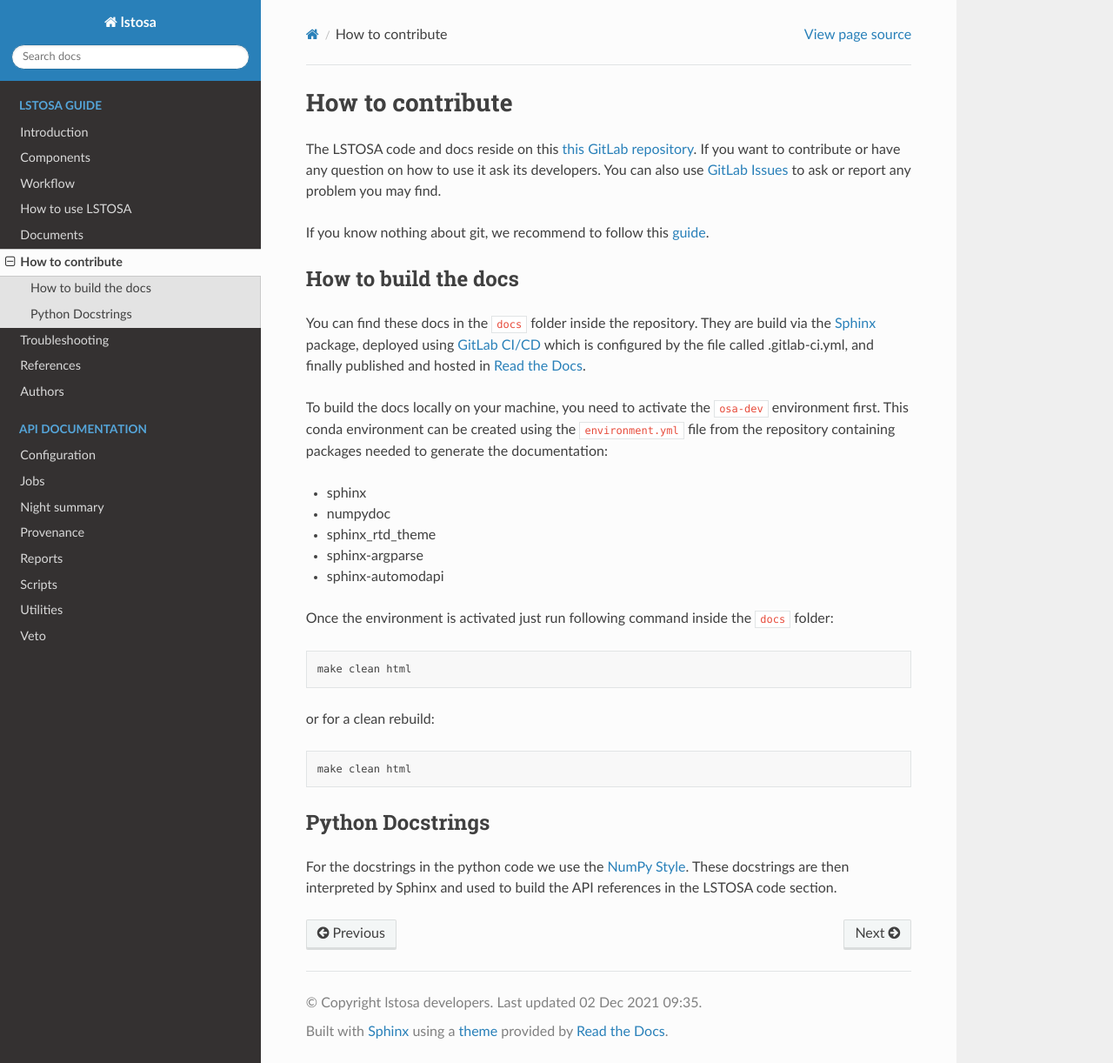
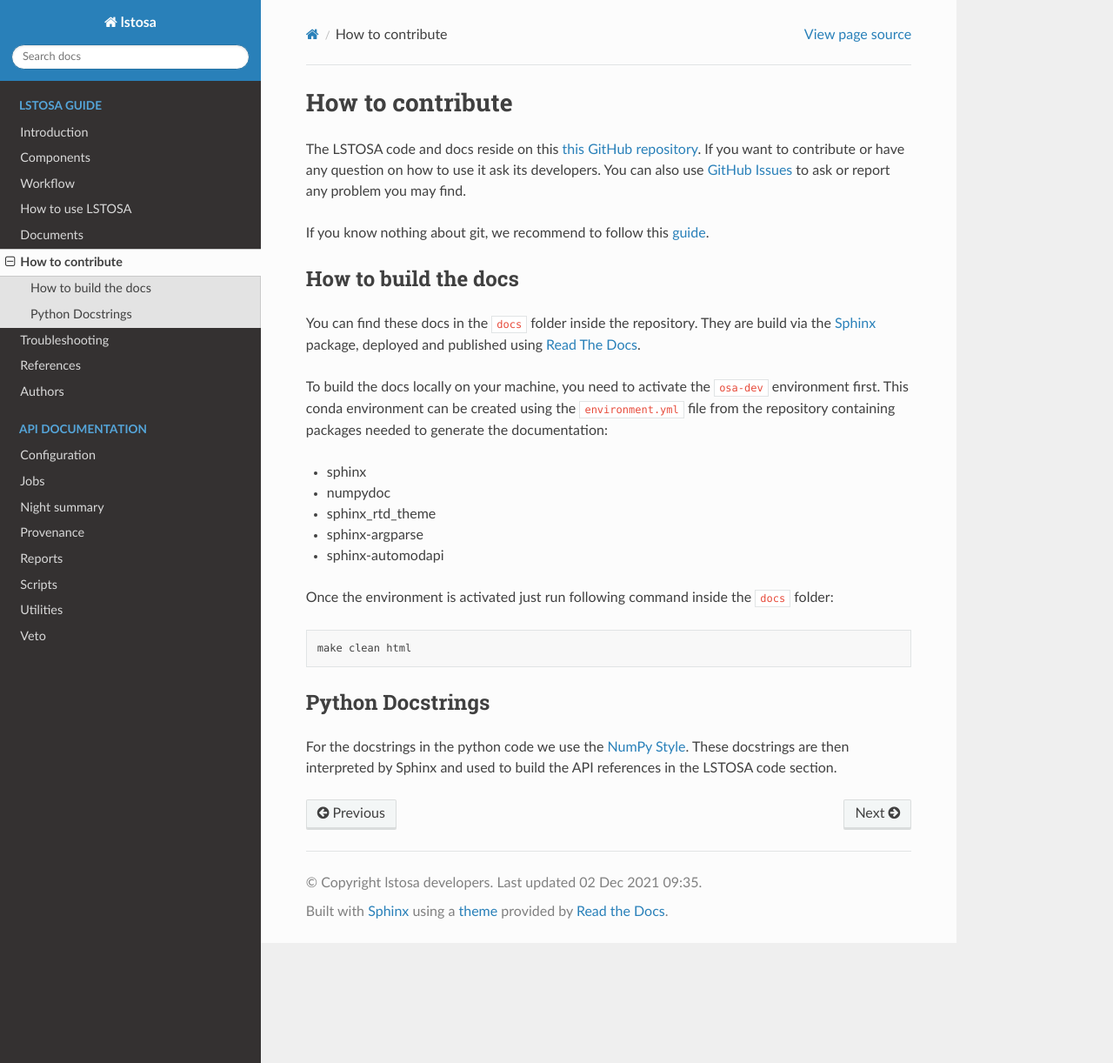
Before and after one commit to cta-observatory/lstosa, a Sphinx documentation site: the page built from docs/contribute.rst, in a window 1280 px wide and 1222 px high. Shown: the whole window at 87% size. Built offline with Sphinx 7.4.7 and the Read the Docs theme 2.0.0, drawn with Linux system fonts in a browser that asks for light colours.

Commit message:
update to new repository links

```diff
--- a/docs/authors.rst
+++ b/docs/authors.rst
@@ -4,7 +4,7 @@ Authors
 =======
 
 To see who contributed to LSTOSA repository, please visit the
-`GitLab contributors page <https://gitlab.cta-observatory.org/cta-array-elements/lst/analysis/lstosa/-/graphs/master>`__
+`contributors page <https://github.com/cta-observatory/lstosa/graphs/contributors>`__
 (in alphabetical order):
 
 * Andrés Baquero, UCM, Spain
--- a/docs/configuration.rst
+++ b/docs/configuration.rst
@@ -20,7 +20,7 @@ Config
 It reads the ``.cfg`` file containing the paths and configuration parameters. An example
 of this LSTOSA config file can be found in the repository `cfg/sequencer.cfg`_.
 
-.. _`cfg/sequencer.cfg`: https://gitlab.cta-observatory.org/cta-array-elements/lst/analysis/lstosa/-/blob/master/cfg/sequencer.cfg
+.. _`cfg/sequencer.cfg`: https://github.com/cta-observatory/lstosa/blob/main/cfg/sequencer.cfg
 
 
 Reference/API
--- a/docs/contribute.rst
+++ b/docs/contribute.rst
@@ -3,26 +3,21 @@
 How to contribute
 *****************
 
-The LSTOSA code and docs reside on this `this GitLab repository`_.
+The LSTOSA code and docs reside on this `this GitHub repository`_.
 If you want to contribute or have any question on how to use it ask its developers.
-You can also use `GitLab Issues`_ to ask or report any problem you may find.
+You can also use `GitHub Issues`_ to ask or report any problem you may find.
 
 If you know nothing about git, we recommend to follow this `guide`_.
 
-.. _`this GitLab repository`: https://gitlab.cta-observatory.org/cta-array-elements/lst/analysis/lstosa
+.. _`this GitHub repository`: https://github.com/cta-observatory/lstosa
 .. _`guide`: https://cta-observatory.github.io/ctapipe/getting_started/index.html
-.. _`GitLab Issues`: https://gitlab.cta-observatory.org/cta-array-elements/lst/analysis/lstosa/-/issues
+.. _`GitHub Issues`: https://github.com/cta-observatory/lstosa/issues
 
 How to build the docs
 =====================
 
 You can find these docs in the ``docs`` folder inside the repository.
-They are build via the `Sphinx`_ package, deployed using `GitLab CI/CD`_ which
-is configured by the file called .gitlab-ci.yml,
-and finally published and hosted in `Read the Docs`_.
-
-.. _`GitLab CI/CD`: https://docs.gitlab.com/ee/ci/README.html
-.. _`Read the Docs`: https://readthedocs.org/
+They are build via the `Sphinx`_ package, deployed and published using `Read The Docs`_.
 
 To build the docs locally on your machine, you need to activate the ``osa-dev``
 environment first. This conda environment can be created using the ``environment.yml``
@@ -40,13 +35,8 @@ Once the environment is activated just run following command inside the ``docs``
 
     make clean html
 
-or for a clean rebuild:
-
-.. code:: bash
-
-    make clean html
-
 .. _`Sphinx`: https://www.sphinx-doc.org/
+.. _`Read the Docs`: https://readthedocs.org/
 
 Python Docstrings
 =================
```
Also changed, not shown: docs/index.rst (+5 -5 lines).
